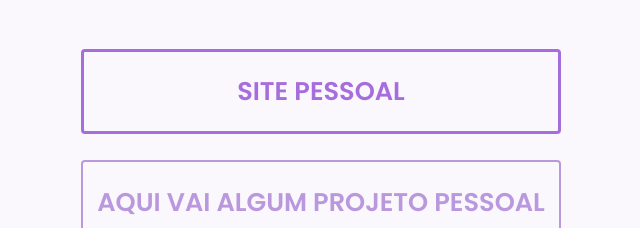
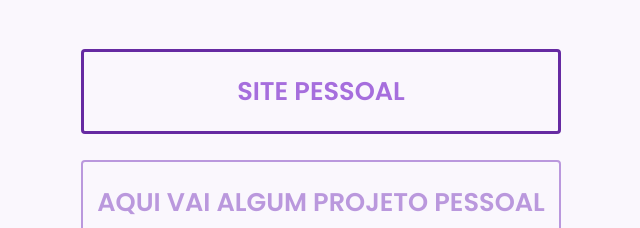
Before and after one commit to RichardBMezzomo/social-tree, a plain HTML site: page index.html in a window 1280 px wide. In both pictures the pointer is over the link "SITE PESSOAL". Shown: the part 572-800 px from the top of the page, without its empty margins (319-959 px from the left). Drawn offline with Linux system fonts and the light colour scheme.

Commit message:
alteração na cor do :hover

```diff
--- a/style.css
+++ b/style.css
@@ -83,7 +83,7 @@ ul {
 
 .container ul li a:hover {
   color:  hsl(270, 62%, 65%);
-  border: 3px solid hsl(270, 62%, 65%);
+  border: 3px solid hsl(270, 59%, 40%);
 }
 
 .social-medias {
```
